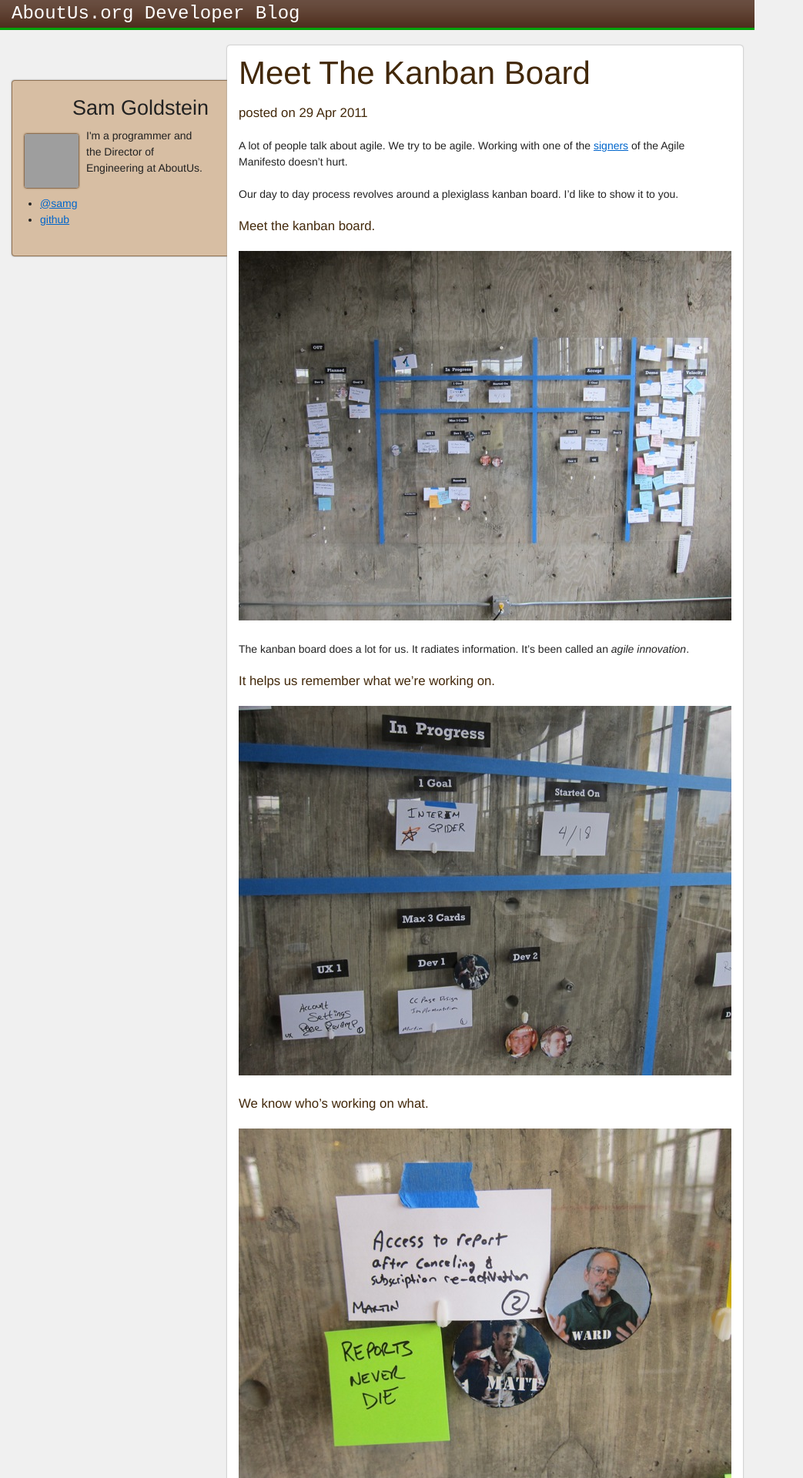
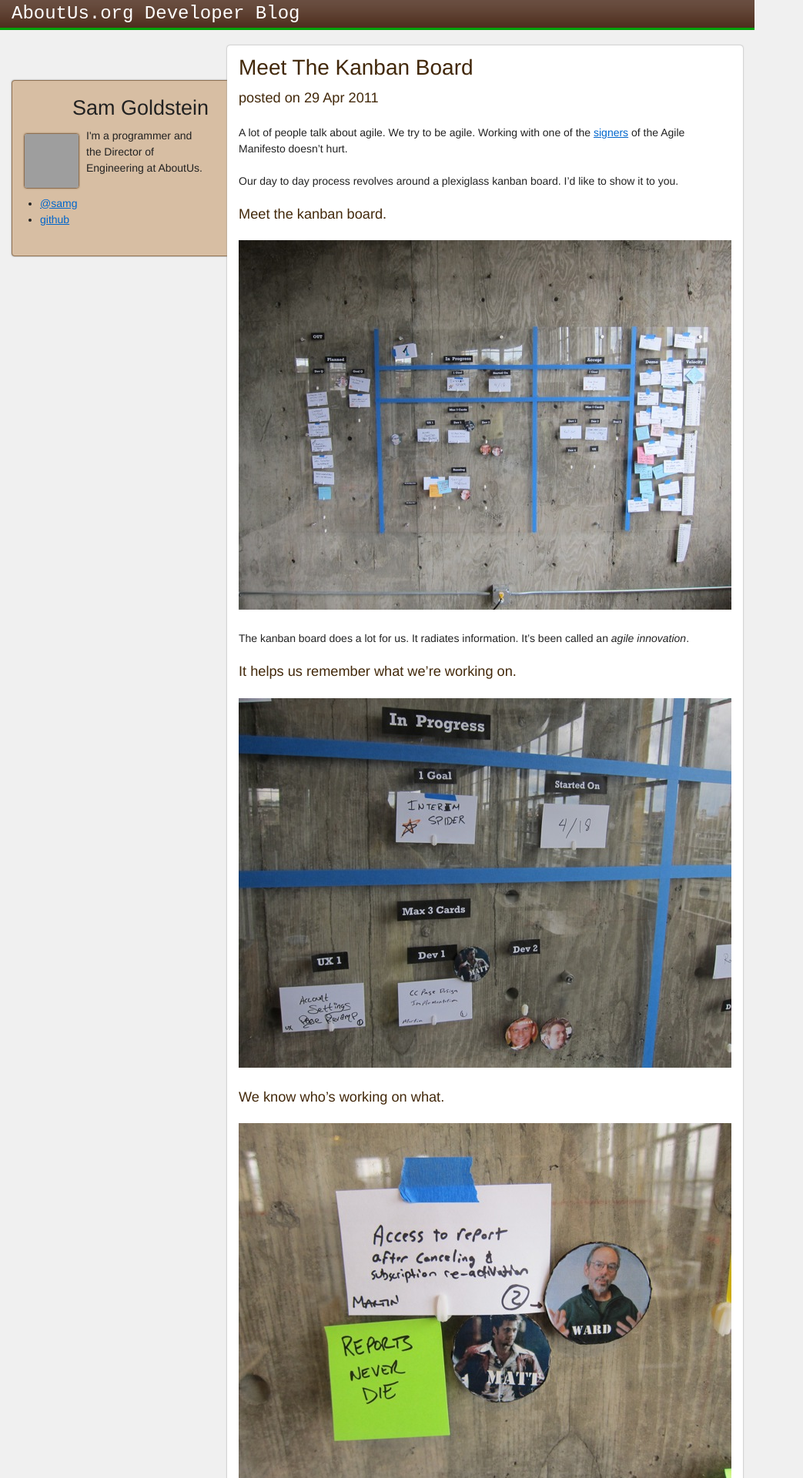
Before and after one commit to AboutUs/devblog, a Jekyll site: the page built from _posts/2011-04-29-meet-the-kanban-board.markdown, in a window 1280 px wide. Shown: the top 1920 px of the page at 77% size, without its empty margins (0-1043 px from the left). Built offline with Jekyll 4.4.1, drawn with Linux system fonts in a browser that asks for light colours; Markdown is read by kramdown in place of the engine named in the settings; grey boxes are pictures that could not be loaded.

Commit message:
article heading sizes

```diff
--- a/css/style.css
+++ b/css/style.css
@@ -82,8 +82,17 @@ article.with-meta {
 
 }
 
-article {
-
+article h1 {
+  font-size: 2em;
+}
+article h2 {
+  font-size: 1.8em;
+}
+article h3 {
+  font-size: 1.5em;
+}
+article h4 {
+  font-size: 1.3em;
 }
 
 div.post-meta {
```
